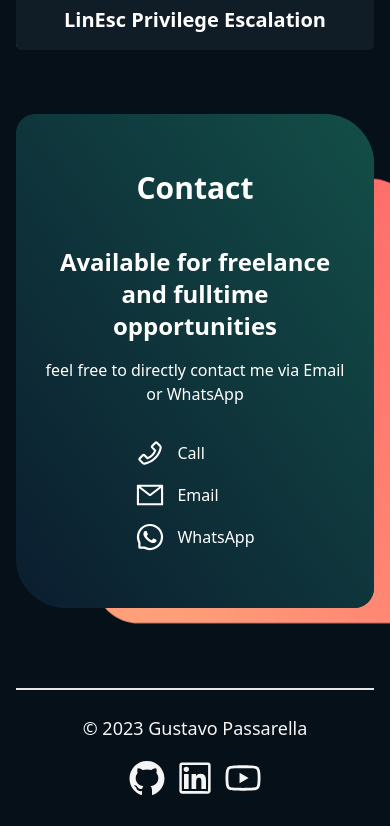
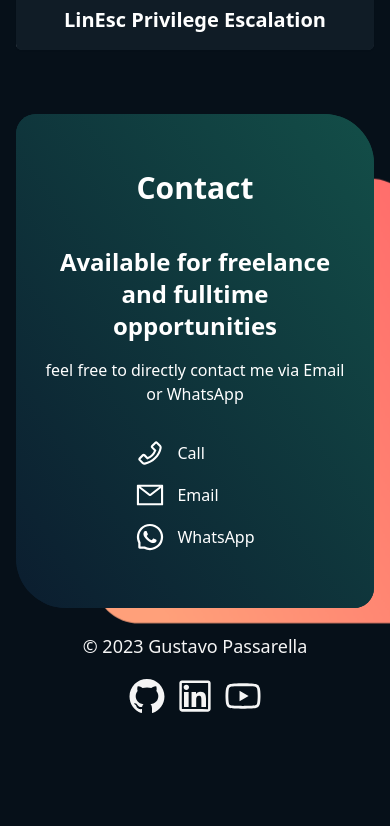
Before and after one commit to Gunnar50/portfolio-react-typescript, a React (Vite) app: page / in a window 390 px wide. Shown: the part 3496-4322 px from the top of the page. After the commit the page ends 4240 px from the top, so only its background shows below. Built offline with nearby package versions, Linux system fonts and the light colour scheme.

Commit message:
refractor

```diff
--- a/src/components/Footer/Footer.tsx
+++ b/src/components/Footer/Footer.tsx
@@ -8,8 +8,7 @@ function Footer() {
 	const currentYear = new Date().getFullYear();
 
 	return (
-		<footer className="mx-auto max-w-3xl px-4 sm:px-6 md:max-w-5xl ">
-			<hr className="w-full h-0.5 mx-auto mt-20 bg-neutral-200 border-0"></hr>
+		<div className="mx-auto max-w-3xl px-4 sm:px-6 md:max-w-5xl">
 			<div className="mx-auto  px-4 py-6 md:py-8 flex flex-col text-center gap-4 text-neutral-900 md:flex-row md:justify-between">
 				<div className="flex flex-row items-center justify-center space-x-1 text-neutral-100 text-lg">
 					© {currentYear} Gustavo Passarella
@@ -49,7 +48,7 @@ function Footer() {
 					</a>
 				</div>
 			</div>
-		</footer>
+		</div>
 	);
 }
 
```
